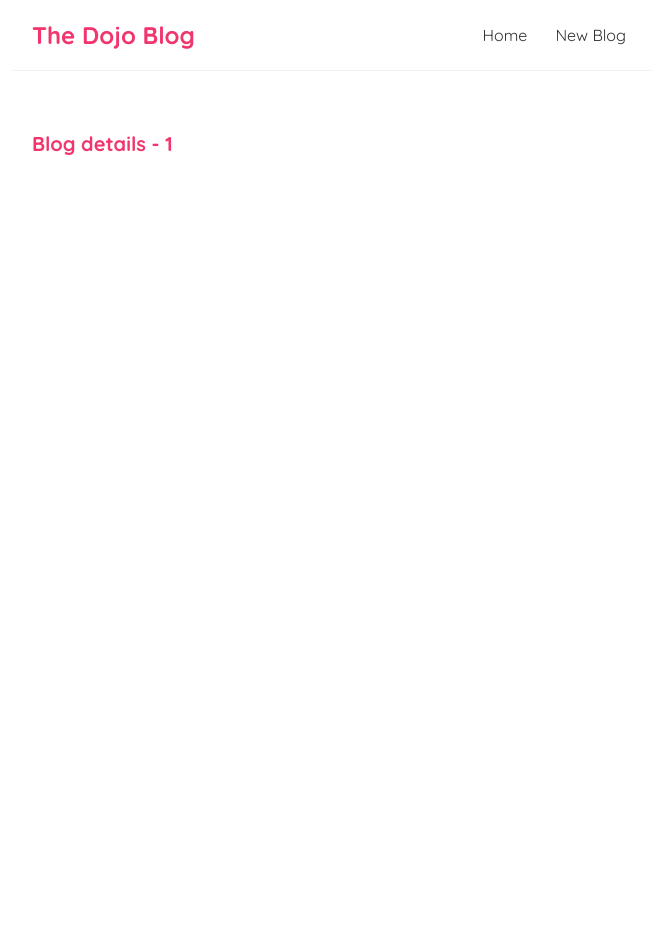
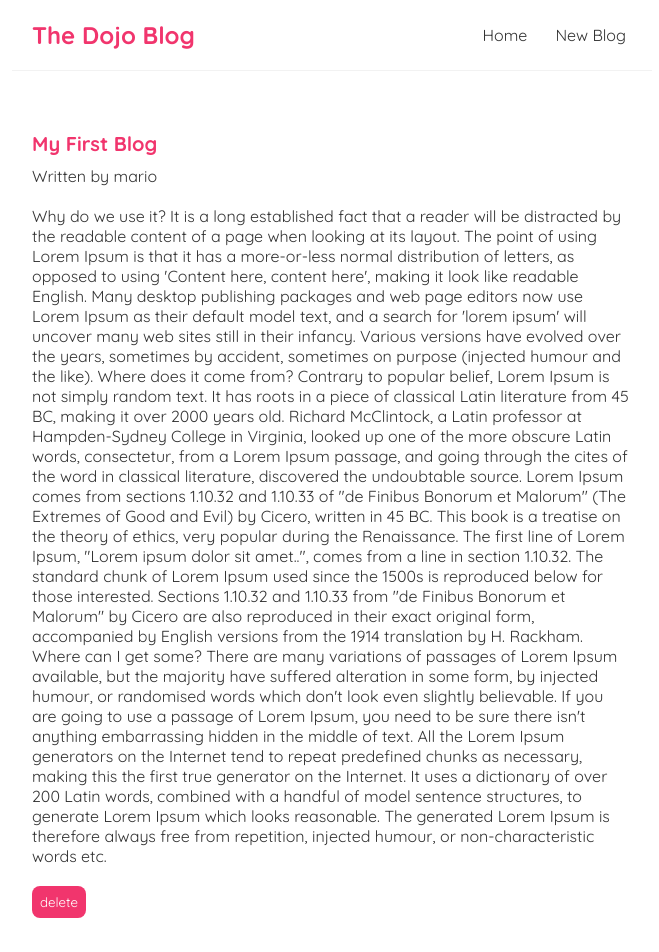
Before and after one commit to almeizaarvin/reactredux, a React (Create React App) app: page /blogs/1 in a window 1280 px wide. Shown: the top 952 px of the page, without its empty margins (308-967 px from the left). Before the commit the page ends 800 px from the top, so only its background shows below. Built offline with nearby package versions, Linux system fonts and the light colour scheme; data requests are answered from the project's data file; the HTML template or start-up script is replaced by a standard one.

Commit message:
Add delete blog and 404 page

```diff
--- a/src/App.js
+++ b/src/App.js
@@ -3,6 +3,7 @@ import Home from './Home';
 import { BrowserRouter as Router, Route, Switch } from 'react-router-dom';
 import Create from './Create';
 import BlogDetails from './BlogDetails';
+import NotFound from './NotFound';
 
 function App() {
   return (
@@ -20,6 +21,9 @@ function App() {
             <Route path="/blogs/:id">
               <BlogDetails />
             </Route>
+            <Route path="*">
+              <NotFound />
+            </Route>
           </Switch>
         </div>
       </div>
--- a/src/BlogDetails.js
+++ b/src/BlogDetails.js
@@ -1,11 +1,31 @@
-import { useParams } from "react-router-dom";
+import { useHistory, useParams } from "react-router-dom";
+import useFetch from "./useFetch";
 
 const BlogDetails = () => {
   const { id } = useParams();
+  const { data: blog, error, isPending } = useFetch('http://localhost:8000/blogs/' + id);
+  const history = useHistory();
+
+  const handleClick = () => {
+    fetch('http://localhost:8000/blogs/' + blog.id, {
+      method: 'DELETE'
+    }).then(() => {
+      history.push('/');
+    })
+  }
 
   return (
     <div className="blog-details">
-      <h2>Blog details - { id }</h2>
+      { isPending && <div>Loading...</div> }
+      { error && <div>{ error }</div> }
+      { blog && (
+        <article>
+          <h2>{ blog.title }</h2>
+          <p>Written by { blog.author }</p>
+          <div>{ blog.body }</div>
+          <button onClick={handleClick}>delete</button>
+        </article>
+      )}
     </div>
   );
 }
--- a/src/Create.js
+++ b/src/Create.js
@@ -5,10 +5,17 @@ const Create = () => {
   const [body, setBody] = useState('');
   const [author, setAuthor] = useState('mario');
 
+  const handleSubmit = (e) => {
+    e.preventDefault();
+    const blog = { title, body, author };
+
+    console.log(blog);
+  }
+
   return (
     <div className="create">
       <h2>Add a New Blog</h2>
-      <form>
+      <form onSubmit={handleSubmit}>
         <label>Blog title:</label>
         <input
           type="text"
--- /dev/null
+++ b/src/NotFound.js
@@ -0,0 +1,13 @@
+import { Link } from "react-router-dom"
+
+const NotFound = () => {
+  return (
+    <div className="not-found">
+      <h2>Sorry</h2>
+      <p>That page cannot be found</p>
+      <Link to="/">Back to the homepage...</Link>
+    </div>
+  );
+}
+
+export default NotFound;
```
